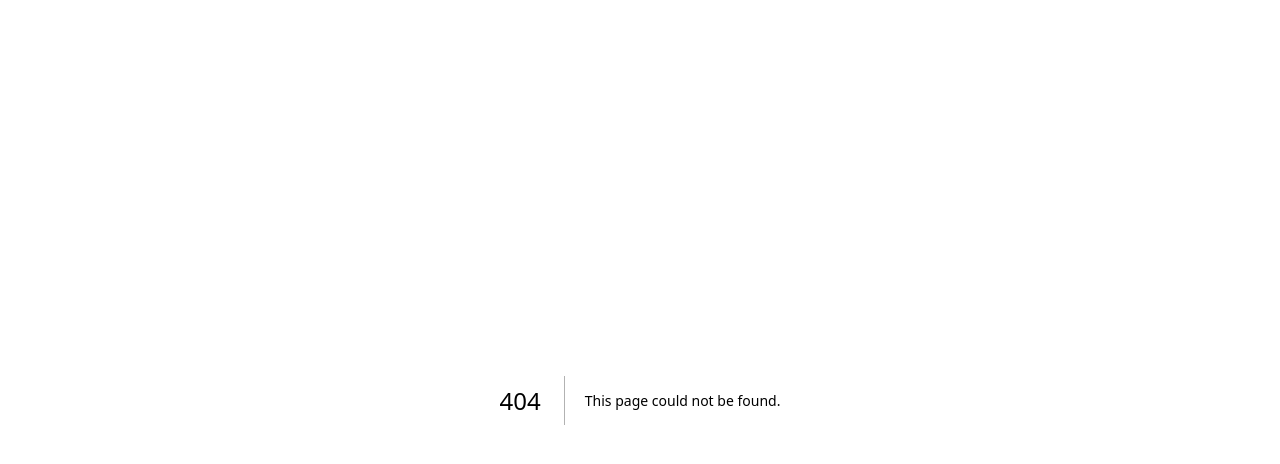
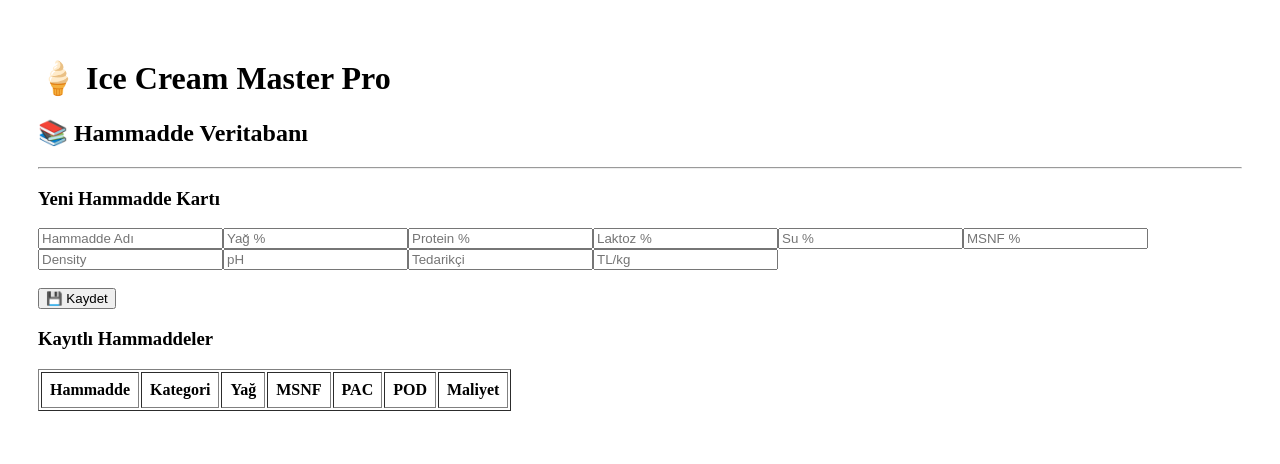
Before and after one commit to saadet0125-0125/Ice-Cream-Master-Pro, a Next.js app: page /materials in a window 1280 px wide. Before the commit this address had no page. Shown: the top 464 px of the page. Built offline with nearby package versions, Linux system fonts and the light colour scheme.

Commit message:
Create page.tsx

```diff
--- /dev/null
+++ b/app/materials/page.tsx
@@ -0,0 +1,268 @@
+"use client";
+
+import { useState } from "react";
+
+type Material = {
+  name: string;
+  category: string;
+  fat: string;
+  protein: string;
+  lactose: string;
+  water: string;
+  msnf: string;
+  density: string;
+  ph: string;
+  antibiotic: string;
+  supplier: string;
+  cost: string;
+  pac: string;
+  pod: string;
+};
+
+
+export default function MaterialsPage() {
+
+  const [materials, setMaterials] = useState<Material[]>([]);
+
+
+  const [form, setForm] = useState({
+    name:"",
+    fat:"",
+    protein:"",
+    lactose:"",
+    water:"",
+    msnf:"",
+    density:"",
+    ph:"",
+    antibiotic:"Yok",
+    supplier:"",
+    cost:""
+  });
+
+
+
+  function categoryFinder(name:string){
+
+    const n=name.toLowerCase();
+
+
+    if(
+      n.includes("süt") ||
+      n.includes("krema") ||
+      n.includes("toz")
+    )
+    return "Süt Ürünleri";
+
+
+    if(
+      n.includes("şeker") ||
+      n.includes("glikoz") ||
+      n.includes("dekstroz") ||
+      n.includes("fruktoz")
+    )
+    return "Şeker";
+
+
+    if(
+      n.includes("salep") ||
+      n.includes("gam") ||
+      n.includes("kitre")
+    )
+    return "Stabilizatör";
+
+
+    if(
+      n.includes("kakao") ||
+      n.includes("aroma")
+    )
+    return "Aroma";
+
+
+    return "Diğer";
+
+  }
+
+
+
+  function calculatePAC(){
+
+    const sugar =
+    Number(form.lactose || 0);
+
+    return (sugar * 1.9).toFixed(2);
+
+  }
+
+
+
+  function calculatePOD(){
+
+    const sugar =
+    Number(form.lactose || 0);
+
+    return (sugar * 1).toFixed(2);
+
+  }
+
+
+
+  function saveMaterial(){
+
+
+    const newMaterial:Material={
+
+      ...form,
+
+      category:
+      categoryFinder(form.name),
+
+      pac:
+      calculatePAC(),
+
+      pod:
+      calculatePOD()
+
+    };
+
+
+    setMaterials([
+      ...materials,
+      newMaterial
+    ]);
+
+
+  }
+
+
+
+return (
+
+<main style={{padding:"30px"}}>
+
+
+<h1>🍦 Ice Cream Master Pro</h1>
+
+<h2>📚 Hammadde Veritabanı</h2>
+
+
+<hr/>
+
+
+<h3>Yeni Hammadde Kartı</h3>
+
+
+<input placeholder="Hammadde Adı"
+onChange={(e)=>setForm({...form,name:e.target.value})}
+/>
+
+
+<input placeholder="Yağ %"
+onChange={(e)=>setForm({...form,fat:e.target.value})}
+/>
+
+
+<input placeholder="Protein %"
+onChange={(e)=>setForm({...form,protein:e.target.value})}
+/>
+
+
+<input placeholder="Laktoz %"
+onChange={(e)=>setForm({...form,lactose:e.target.value})}
+/>
+
+
+<input placeholder="Su %"
+onChange={(e)=>setForm({...form,water:e.target.value})}
+/>
+
+
+<input placeholder="MSNF %"
+onChange={(e)=>setForm({...form,msnf:e.target.value})}
+/>
+
+
+<input placeholder="Density"
+onChange={(e)=>setForm({...form,density:e.target.value})}
+/>
+
+
+<input placeholder="pH"
+onChange={(e)=>setForm({...form,ph:e.target.value})}
+/>
+
+
+<input placeholder="Tedarikçi"
+onChange={(e)=>setForm({...form,supplier:e.target.value})}
+/>
+
+
+<input placeholder="TL/kg"
+onChange={(e)=>setForm({...form,cost:e.target.value})}
+/>
+
+
+<br/><br/>
+
+
+<button onClick={saveMaterial}>
+💾 Kaydet
+</button>
+
+
+
+<h3>Kayıtlı Hammaddeler</h3>
+
+
+<table border={1} cellPadding={8}>
+
+<thead>
+
+<tr>
+<th>Hammadde</th>
+<th>Kategori</th>
+<th>Yağ</th>
+<th>MSNF</th>
+<th>PAC</th>
+<th>POD</th>
+<th>Maliyet</th>
+</tr>
+
+</thead>
+
+
+<tbody>
+
+{
+materials.map((m,index)=>(
+
+<tr key={index}>
+
+<td>{m.name}</td>
+
+<td>{m.category}</td>
+
+<td>{m.fat}</td>
+
+<td>{m.msnf}</td>
+
+<td>{m.pac}</td>
+
+<td>{m.pod}</td>
+
+<td>{m.cost}</td>
+
+</tr>
+
+))
+}
+
+</tbody>
+
+</table>
+
+
+</main>
+
+);
+
+}
```
